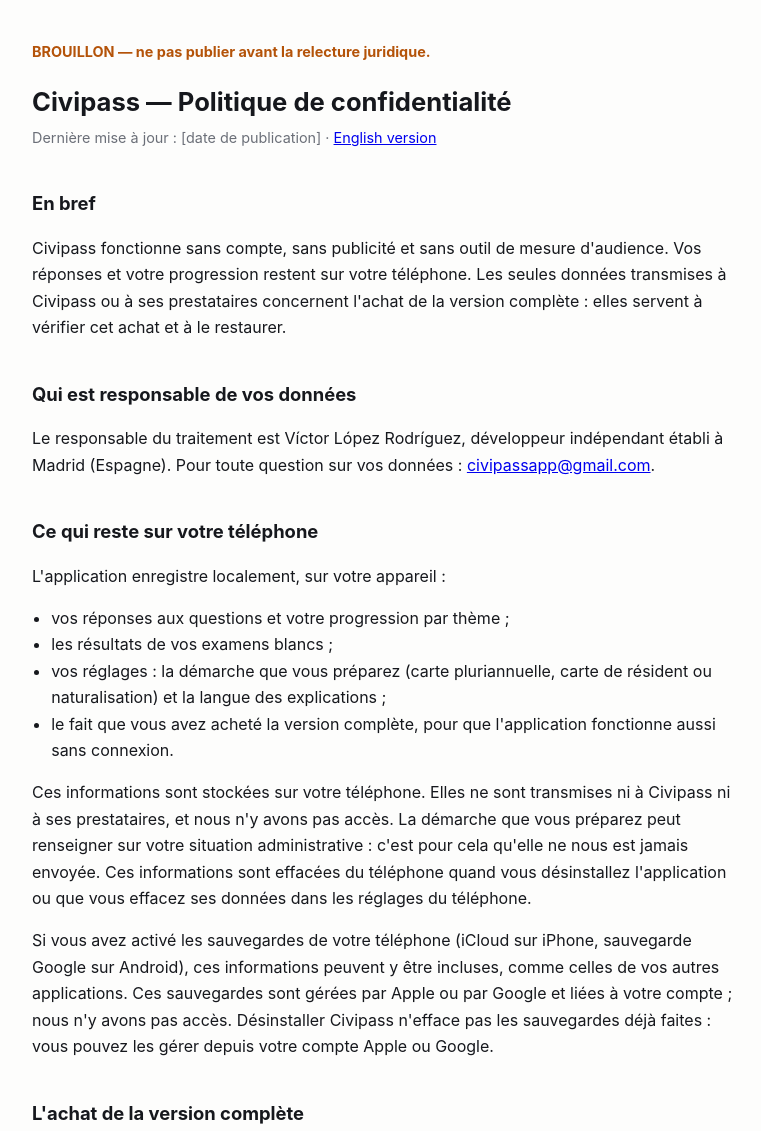
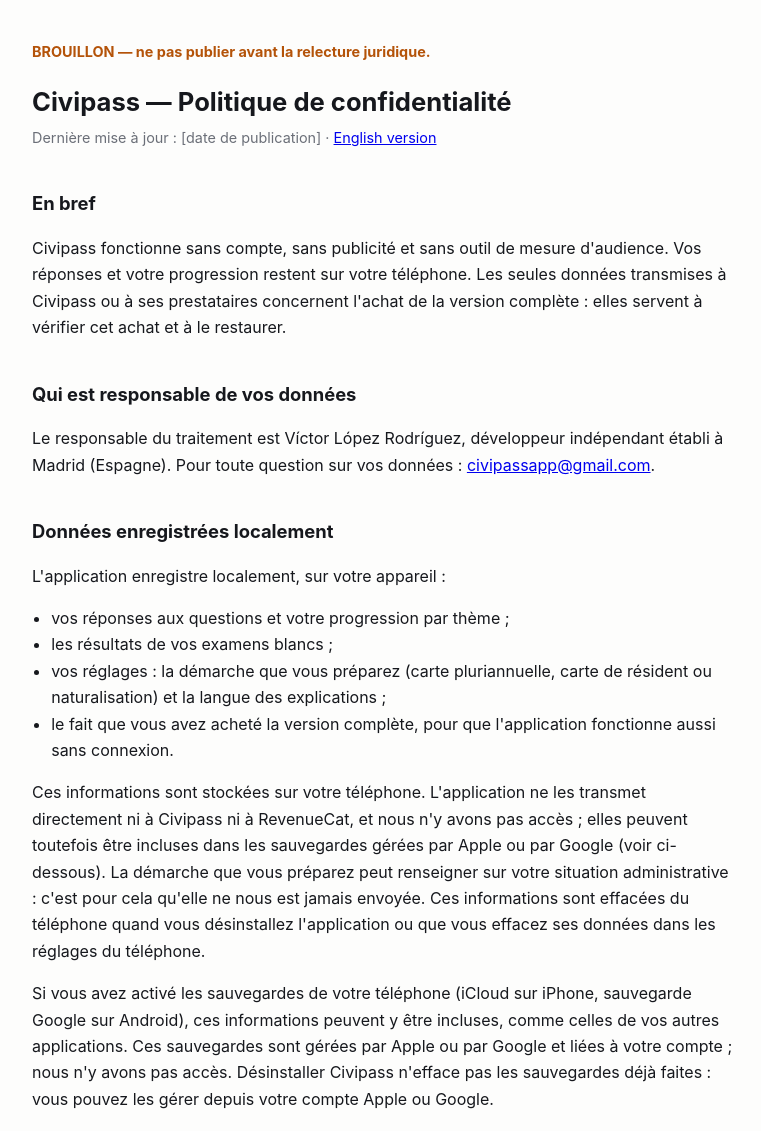
Before and after one commit to viclop1/civipass-legal, a plain HTML site: page fr/confidentialite.html in a window 1280 px wide. Shown: the top 1131 px of the page, without its empty margins (256-1017 px from the left). Drawn offline with Linux system fonts and the light colour scheme.

Commit message:
Política: quinta revisión jurídica (datos locales)
«Données enregistrées localement» / «Data stored locally», y la app no
transmite esos datos directamente a Civipass ni a RevenueCat, aunque pueden
entrar en las copias de Apple o Google. Sigue en borrador.

Co-Authored-By: Claude Opus 5.5 <noreply@anthropic.com>
Claude-Session: https://claude.ai/code/session_01WoYfpBqp9ZPxa3Utd2wMFh

```diff
--- a/fr/confidentialite.html
+++ b/fr/confidentialite.html
@@ -34,7 +34,7 @@
 <h2>Qui est responsable de vos données</h2>
 <p>Le responsable du traitement est Víctor López Rodríguez, développeur indépendant établi à Madrid (Espagne). Pour toute question sur vos données : <a href="mailto:civipassapp@gmail.com">civipassapp@gmail.com</a>.</p>
 
-<h2>Ce qui reste sur votre téléphone</h2>
+<h2>Données enregistrées localement</h2>
 <p>L'application enregistre localement, sur votre appareil :</p>
 <ul>
 <li>vos réponses aux questions et votre progression par thème ;</li>
@@ -42,7 +42,7 @@
 <li>vos réglages : la démarche que vous préparez (carte pluriannuelle, carte de résident ou naturalisation) et la langue des explications ;</li>
 <li>le fait que vous avez acheté la version complète, pour que l'application fonctionne aussi sans connexion.</li>
 </ul>
-<p>Ces informations sont stockées sur votre téléphone. Elles ne sont transmises ni à Civipass ni à ses prestataires, et nous n'y avons pas accès. La démarche que vous préparez peut renseigner sur votre situation administrative : c'est pour cela qu'elle ne nous est jamais envoyée. Ces informations sont effacées du téléphone quand vous désinstallez l'application ou que vous effacez ses données dans les réglages du téléphone.</p>
+<p>Ces informations sont stockées sur votre téléphone. L'application ne les transmet directement ni à Civipass ni à RevenueCat, et nous n'y avons pas accès ; elles peuvent toutefois être incluses dans les sauvegardes gérées par Apple ou par Google (voir ci-dessous). La démarche que vous préparez peut renseigner sur votre situation administrative : c'est pour cela qu'elle ne nous est jamais envoyée. Ces informations sont effacées du téléphone quand vous désinstallez l'application ou que vous effacez ses données dans les réglages du téléphone.</p>
 <p>Si vous avez activé les sauvegardes de votre téléphone (iCloud sur iPhone, sauvegarde Google sur Android), ces informations peuvent y être incluses, comme celles de vos autres applications. Ces sauvegardes sont gérées par Apple ou par Google et liées à votre compte ; nous n'y avons pas accès. Désinstaller Civipass n'efface pas les sauvegardes déjà faites : vous pouvez les gérer depuis votre compte Apple ou Google.</p>
 
 <h2>L'achat de la version complète</h2>
```
Also changed, not shown: en/privacy.html (+2 -2 lines).
